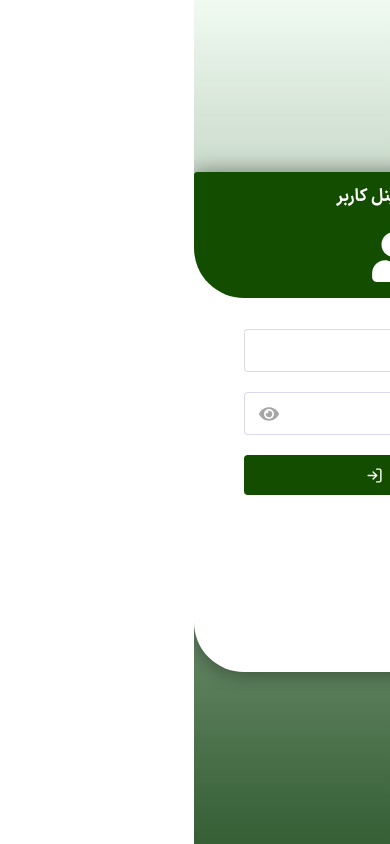
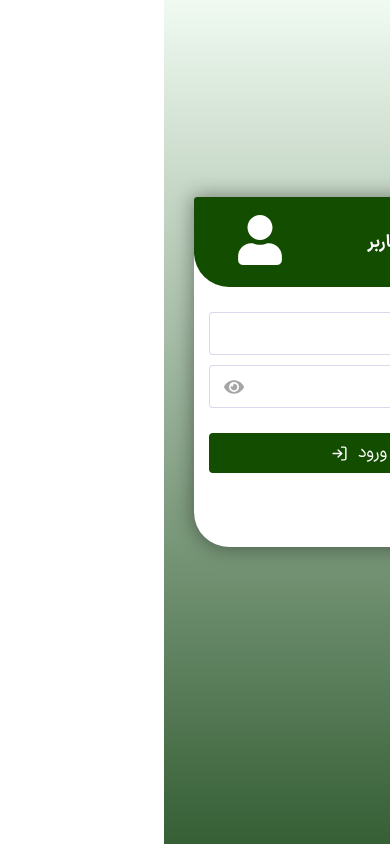
Before and after one commit to Ho3einH/login-form, a React (Vite) app: page / in a window 390 px wide. Built offline with nearby package versions, Linux system fonts and the light colour scheme.

Commit message:
responsive style

```diff
--- a/src/App.css
+++ b/src/App.css
@@ -32,21 +32,26 @@ body {
 body,
 html {
   height: 100%;
+  width: 100%;
 }
 .container {
   position: relative;
+  top: -50px;
   display: flex;
   flex-direction: column;
   justify-content: center;
   align-items: center;
   width: 400px;
-  height: 500px;
+  height: 400px;
   background-color: #fff;
   box-shadow: 0px 0px 20px 1px rgba(0, 0, 0, 0.4);
   border-radius: 3px 50px 3px 50px;
+  transition: 0.2s;
 }
 .content {
   display: flex;
+  position: absolute;
+  top: 150px;
   flex-direction: column;
   justify-content: center;
   align-items: center;
@@ -59,7 +64,7 @@ html {
   align-items: center;
   flex-direction: column;
   width: 100%;
-  height: 126px;
+  height: 120px;
   color: #fff;
   background-color: #124d00;
   border-radius: 3px 50px 0px 50px;
@@ -83,9 +88,7 @@ html {
 .text:focus {
   box-shadow: 0px 0px 5px 1px rgba(0, 0, 0, 0.55);
 }
-.user {
-  margin-bottom: 20px;
-}
+
 .input-label {
   position: absolute;
   top: 0;
@@ -128,6 +131,12 @@ textarea:valid ~ .input-label {
   font-size: 20px;
   cursor: pointer;
   height: 20px;
+}
+.text,
+.input-label,
+.label-user-icon,
+.show-hide-btn {
+  margin: 10px 0;
 }
 #login-btn {
   background-color: #124d00;
@@ -186,3 +195,47 @@ a {
 a:hover {
   color: #124d00;
 }
+
+@media (max-width: 395px)  {
+  .container {
+    width: 330px;
+    height: auto;
+    min-height: 350px;
+    padding: 20px 5px;
+    border-radius: 3px 40px 3px 35px;
+  }
+  .content {
+    position: absolute;
+    top: 110px;
+  }
+  .header {
+    height: 90px;
+    display: flex;
+    flex-direction: row;
+    border-radius: 3px 35px 3px 35px;
+  }
+  .text,
+  .input-label,
+  .label-user-icon,
+  .show-hide-btn {
+    margin: 5px 0;
+  }
+}
+@media (max-width: 900px) and (orientation: landscape) {
+  .container {
+    width: 350px;
+    height: auto;
+    min-height: 300px;
+    border-radius: 3px 35px 3px 35px;
+    top:0;
+  }
+  .header {
+    display: flex;
+    flex-direction:row ;
+    height: 70px;
+    border-radius: 3px 35px 3px 35px;
+  }
+  .content {
+    top: 80px;
+  }
+}
--- a/src/LoginForm/Form.jsx
+++ b/src/LoginForm/Form.jsx
@@ -1,4 +1,4 @@
-import { useState, useEffect } from 'react';
+import { useState } from 'react';
 import Header from './Header';
 import UserName from './UserName';
 import Password from './Password';
@@ -13,14 +13,7 @@ const Form = () => {
     setUserName('');
     setPass('');
   };
-  useEffect(() => {
-    // const data = [
-    // JSON.parse(localStorage.getItem('username')),
-    // JSON.parse(localStorage.getItem('password')),
-    // ];
-    // console.log(data[0], data[1]);
-    // localStorage.clear();
-  }, []);
+
   return (
     <>
       <form className="container" onSubmit={handleSubmit}>
```
